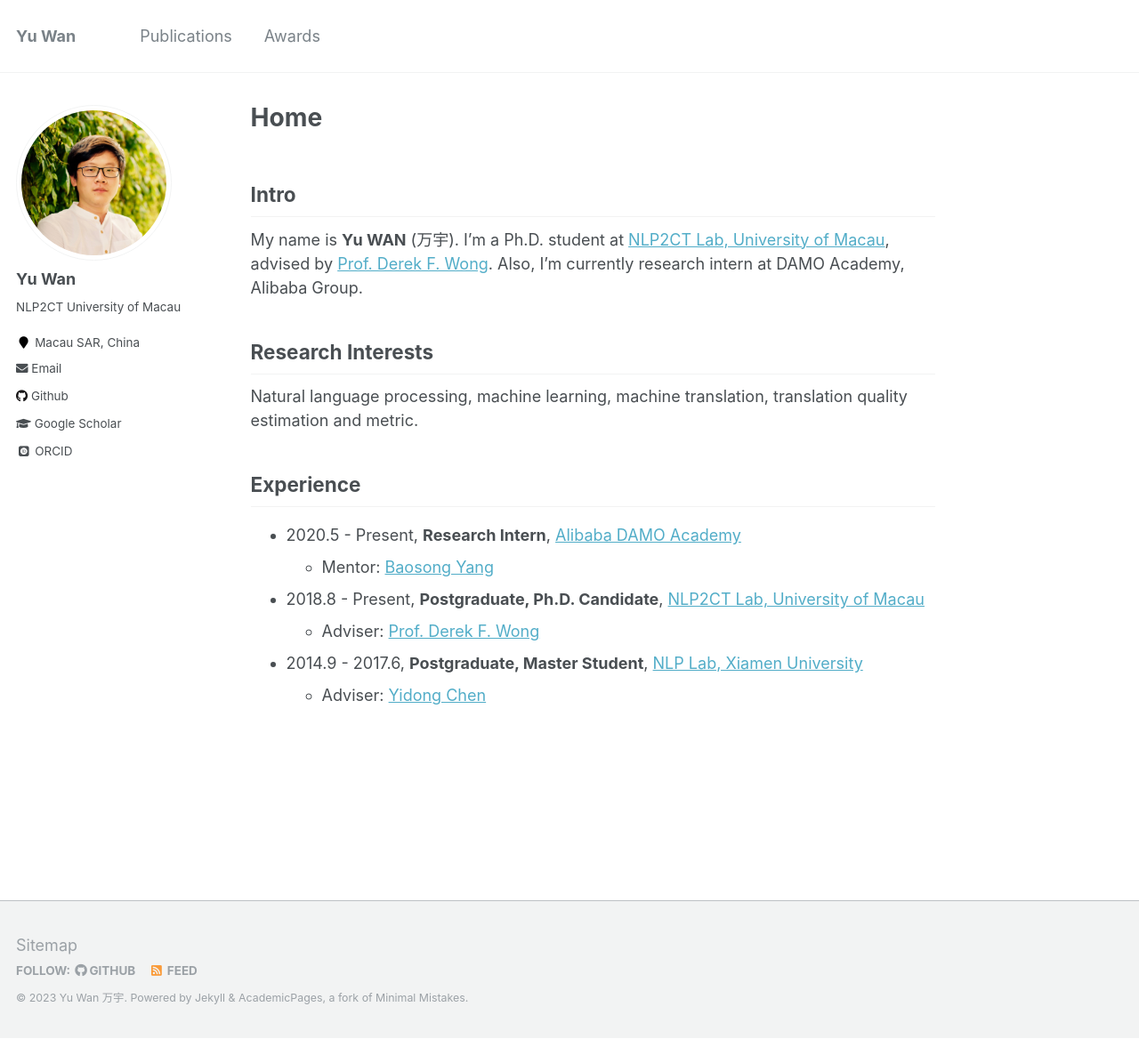
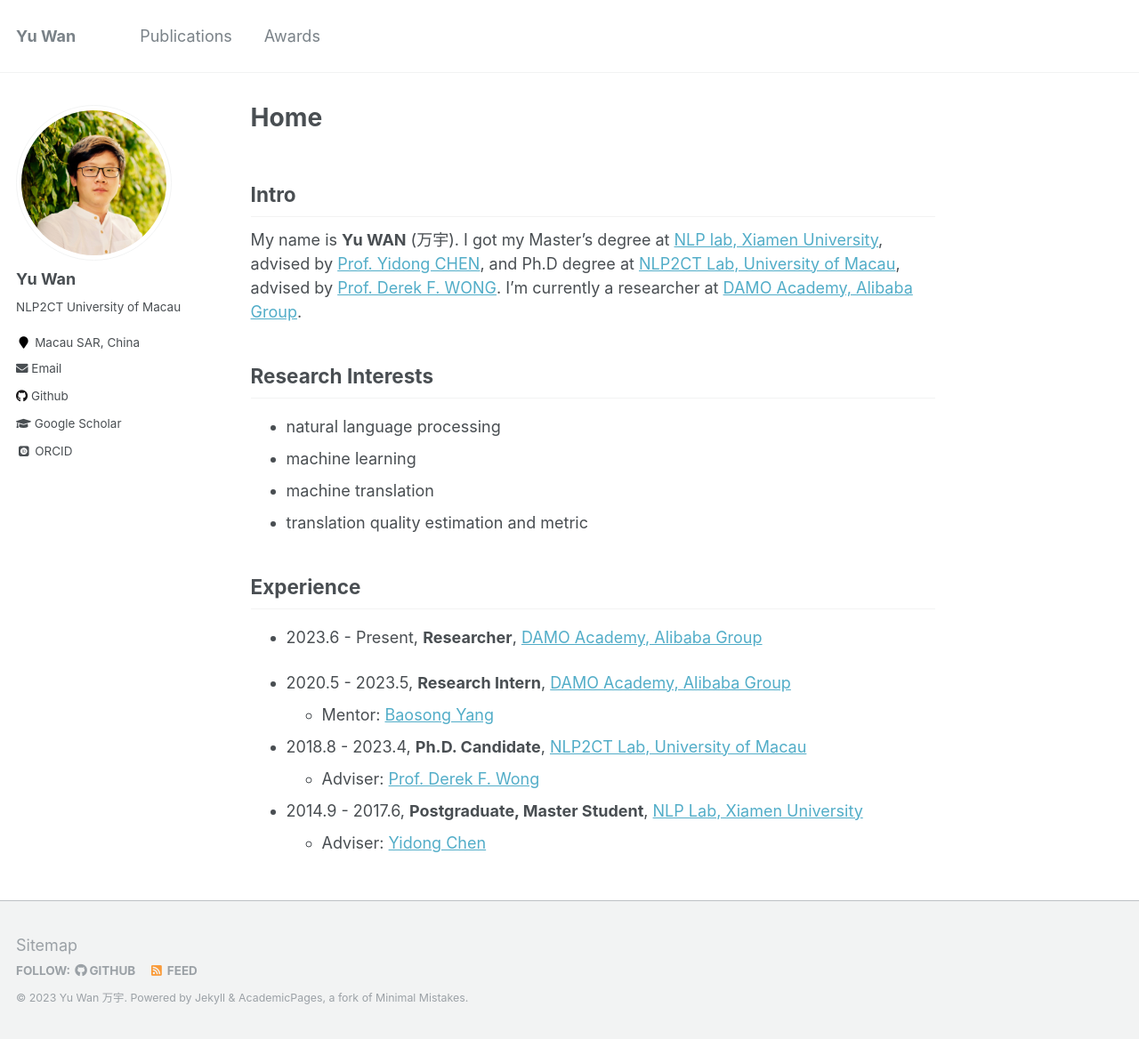
Before and after one commit to wanyu2018umac/wanyu2018umac.github.io, a Jekyll site: the page built from _pages/about.md, in a window 1280 px wide and 1168 px high. Shown: the whole window at 89% size. Built offline with Jekyll 4.4.1, drawn with Linux system fonts in a browser that asks for light colours; some web fonts are replaced.

Commit message:
Update about.md

```diff
--- a/_pages/about.md
+++ b/_pages/about.md
@@ -11,20 +11,25 @@ redirect_from:
 **Intro**
 ------
 
-My name is **Yu WAN** (万宇). I'm a Ph.D. student at [NLP2CT Lab, University of Macau](http://nlp2ct.cis.umac.mo/), advised by [Prof. Derek F. Wong](https://www.fst.um.edu.mo/personal/derek-wong/). Also, I'm currently research intern at DAMO Academy, Alibaba Group.
+My name is **Yu WAN** (万宇). I got my Master's degree at [NLP lab, Xiamen University](http://nlp.xmu.edu.cn/), advised by [Prof. Yidong CHEN](http://nlp.xmu.edu.cn/teachers/ydchen/index_en.html), and Ph.D degree at [NLP2CT Lab, University of Macau](http://nlp2ct.cis.umac.mo/), advised by [Prof. Derek F. WONG](https://www.fst.um.edu.mo/personal/derek-wong/). I'm currently a researcher at [DAMO Academy, Alibaba Group](https://damo.alibaba.com/labs/language-technology).
 
 **Research Interests**
 ------
 
-Natural language processing, machine learning, machine translation, translation quality estimation and metric.
++ natural language processing
++ machine learning
++ machine translation
++ translation quality estimation and metric
 
 **Experience**
 ------
 
-+ 2020.5 - Present, **Research Intern**, [Alibaba DAMO Academy](https://damo.alibaba.com/labs/language-technology)
++ 2023.6 - Present, **Researcher**, [DAMO Academy, Alibaba Group](https://damo.alibaba.com/labs/language-technology)
+
++ 2020.5 - 2023.5, **Research Intern**, [DAMO Academy, Alibaba Group](https://damo.alibaba.com/labs/language-technology)
   + Mentor: [Baosong Yang](https://baosongyang.site/)
 
-+ 2018.8 - Present, **Postgraduate, Ph.D. Candidate**, [NLP2CT Lab, University of Macau](http://nlp2ct.cis.umac.mo/)
++ 2018.8 - 2023.4, **Ph.D. Candidate**, [NLP2CT Lab, University of Macau](http://nlp2ct.cis.umac.mo/)
   + Adviser: [Prof. Derek F. Wong](https://www.fst.um.edu.mo/personal/derek-wong/)
 
 + 2014.9 - 2017.6, **Postgraduate, Master Student**, [NLP Lab, Xiamen University](http://nlp.xmu.edu.cn/)
```
